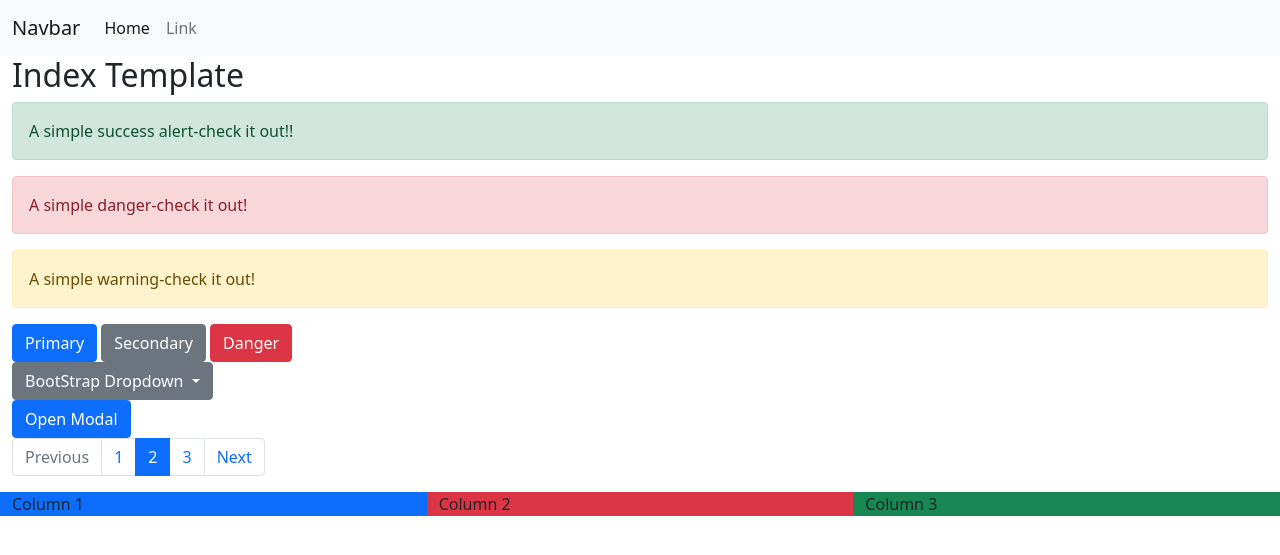
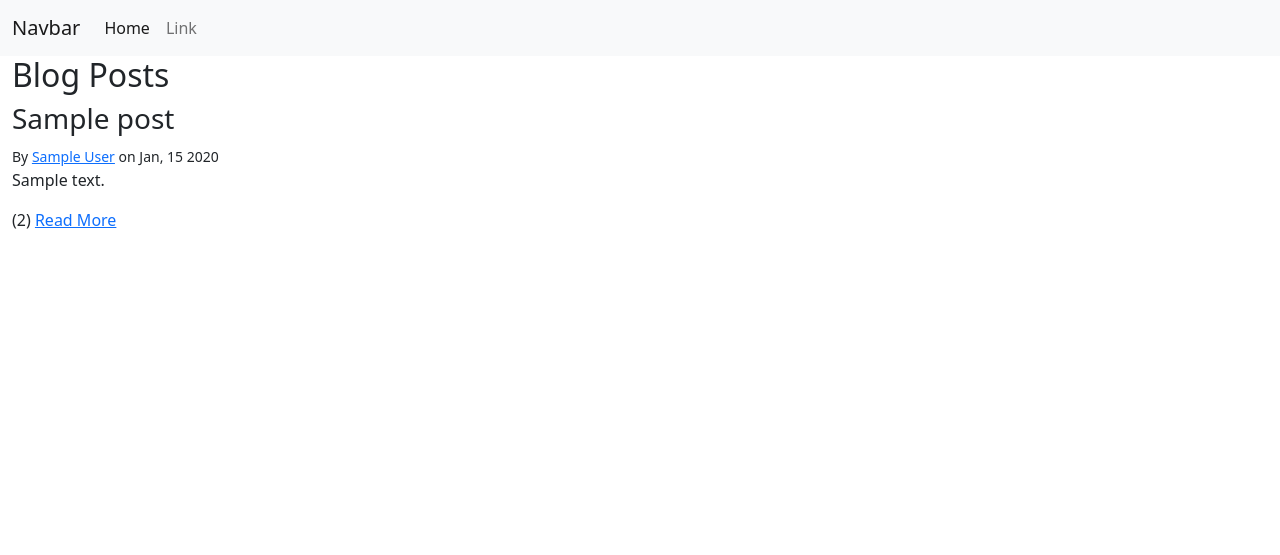
Before and after one commit to marcosBlasco/blango, a Django app: page / in a window 1280 px wide. Shown: the top 555 px of the page. Run offline with Django 5.2, Linux system fonts and the light colour scheme; tables that the repository leaves empty hold one stand-in row (values such as "Sample post").

Commit message:
Finish custom filters

```diff
--- /dev/null
+++ b/blog/templatetags/blog_extras.py
@@ -0,0 +1,28 @@
+from django.contrib.auth import get_user_model
+from django import template
+from django.utils.html import format_html
+from django.utils.safestring import mark_safe
+user_model = get_user_model()
+register = template.Library()
+
+@register.filter
+def author_details(author, current_user=None):
+    if not isinstance(author, user_model):
+        # return empty string as safe default
+        return ""
+
+    if author == current_user:
+        return mark_safe("<strong>me</strong>")
+
+    if author.first_name and author.last_name:
+        name = f"{author.first_name} {author.last_name}"
+    else:
+        name = f"{author.username}"
+
+    if author.email:
+        scaped_email = format_html('<a href="mailto:{}">{}</a>', author.email, name)
+    else:
+        prefix = ""
+        suffix = ""
+
+    return scaped_email
--- a/blog/views.py
+++ b/blog/views.py
@@ -1,5 +1,11 @@
+
+
+from django.utils import timezone
+from blog.models import Post
 from django.shortcuts import render
 
 # Create your views here.
+
 def index(request):
-    return render(request, "blog/index.html")
+  posts = Post.objects.filter(published_at__lte=timezone.now())
+  return render(request, "blog/index.html", {"posts": posts})
--- a/templates/blog/index.html
+++ b/templates/blog/index.html
@@ -1,66 +1,19 @@
 {% extends "base.html" %}
+{% load blog_extras %}
 {% block content %}
 
-
-
-
-<h2>Index Template</h2>
-<div class="alert alert-success" role="alert">A simple success alert-check it out!!</div>
-<div class="alert alert-danger" role="alert">A simple danger-check it out!</div>
-<div class="alert alert-warning" role="alert">A simple warning-check it out!</div>
-
-<button type="button" class="btn btn-primary">Primary</button>
-<a href="#" class="btn btn-secondary">Secondary</a>
-<button type="button" class="btn btn-danger">Danger</button>
-
-<div class="dropdown">
-  <button class="btn btn-secondary dropdown-toggle" id="dropdownMenuButton1" type="button" data-bs-toggle="dropdown" aria-expanded="false">
-    BootStrap Dropdown
-  </button>
-  <ul class="dropdown-menu" aria-labelledby="dropdownMenuButton1">
-    <li><a href="#" class="dropdown-item">Item 1</a></li>
-    <li><a href="#" class="dropdown-item">Item 2</a></li>
-    <li><a href="#" class="dropdown-item">Item 3</a></li>
-    <li><a href="#" class="dropdown-item">Item 4</a></li>
-  </ul>
-</div>
-
-<button type="button" class="btn btn-primary" data-bs-toggle="modal" data-bs-target="#example-modal">
-  Open Modal
-</button>
-
-<div class="modal" id="example-modal" tabindex="-1" aria-labelledby="example-modal-label" aria-hidden="true">
-  <div class="modal-dialog">
-    <div class="modal-content">
-      <div class="modal-header">
-        <h5 class="modal-title" id="example-modal-label">Modal Title</h5>
-        <button type="button" class="btn-close" data-bs-dismiss="modal" aria-label="Close"></button>
-      </div>
-      <div class="modal-body">
-        Modal Body
-      </div>
-      <div class="modal-footer">
-        <button type="button" class="btn btn-secondary" data-bs-dismiss="modal">Close</button>
+  <h2>Blog Posts</h2>
+  {% for post in posts %}
+    <div class="row">
+      <div class="col">
+        <h3>{{ post.title }}</h3>
+        <small>By {{ post.author|author_details:request.user }} on {{ post.published_at|date:"M, d Y" }}</small>
+        <p>{{ post.summary }}</p>
+        <p>
+          ({{ post.content|wordcount }})
+          <a href="#">Read More</a>
+        </p>
       </div>
     </div>
-  </div>
-</div>
-<ul class="pagination">
-    <li class="page-item disabled">
-        <a class="page-link" href="#" tabindex="-1" aria-disabled="true">Previous</a>
-    </li>
-    <li class="page-item"><a class="page-link" href="#">1</a></li>
-    <li class="page-item active" aria-current="page">
-        <a class="page-link" href="#">2</a>
-    </li>
-    <li class="page-item"><a class="page-link" href="#">3</a></li>
-    <li class="page-item">
-        <a class="page-link" href="#">Next</a>
-    </li>
-</ul>
-<div class="row">
-    <div class="col-sm bg-primary">Column 1</div>
-    <div class="col-sm bg-danger">Column 2</div>
-    <div class="col-sm bg-success">Column 3</div>
-</div>
+  {% endfor %}
 {% endblock %}
```
Also changed, not shown: templates/blog/index copy.html (added, +66 -0 lines), blog/templatetags/__init__.py (added).
